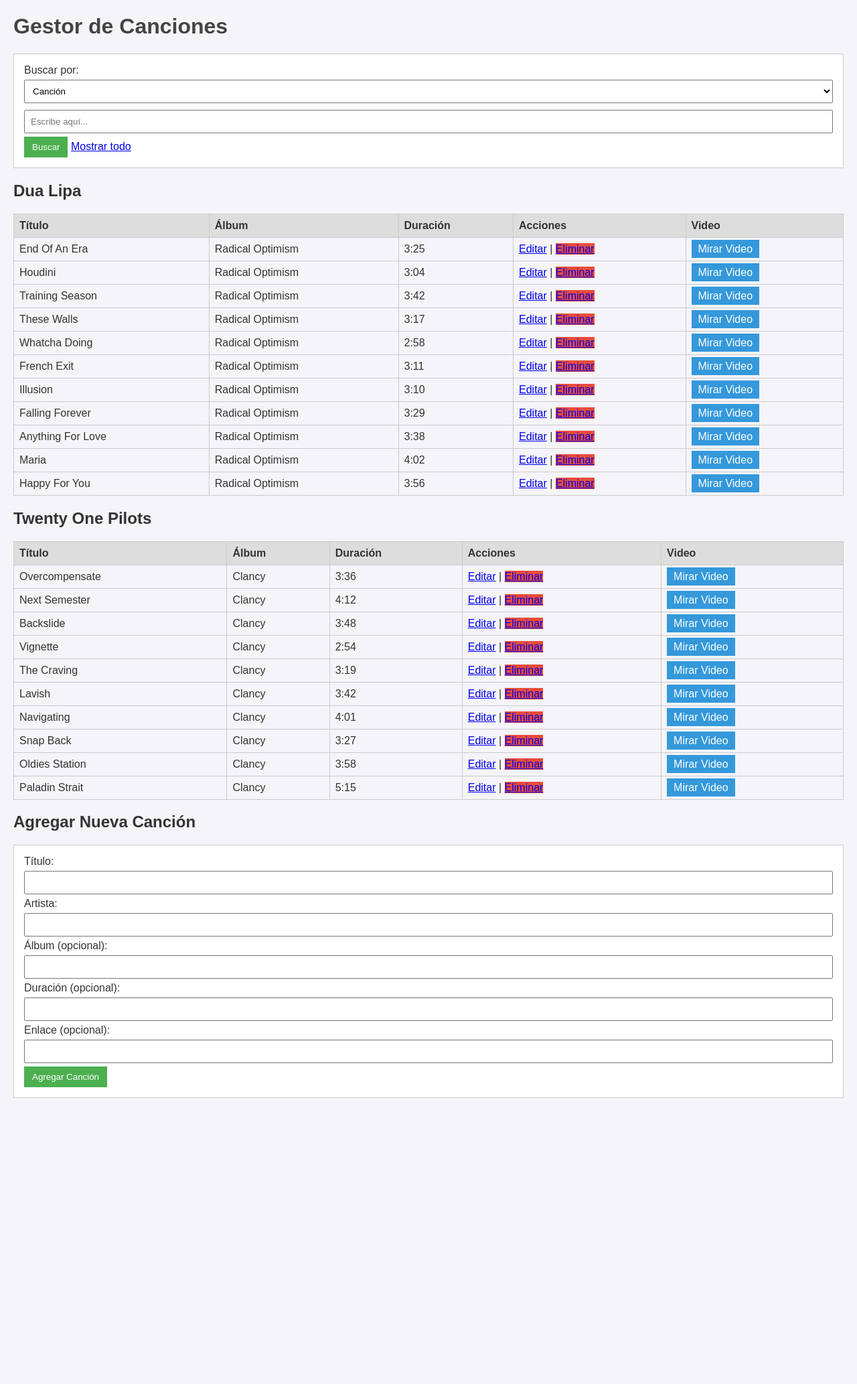
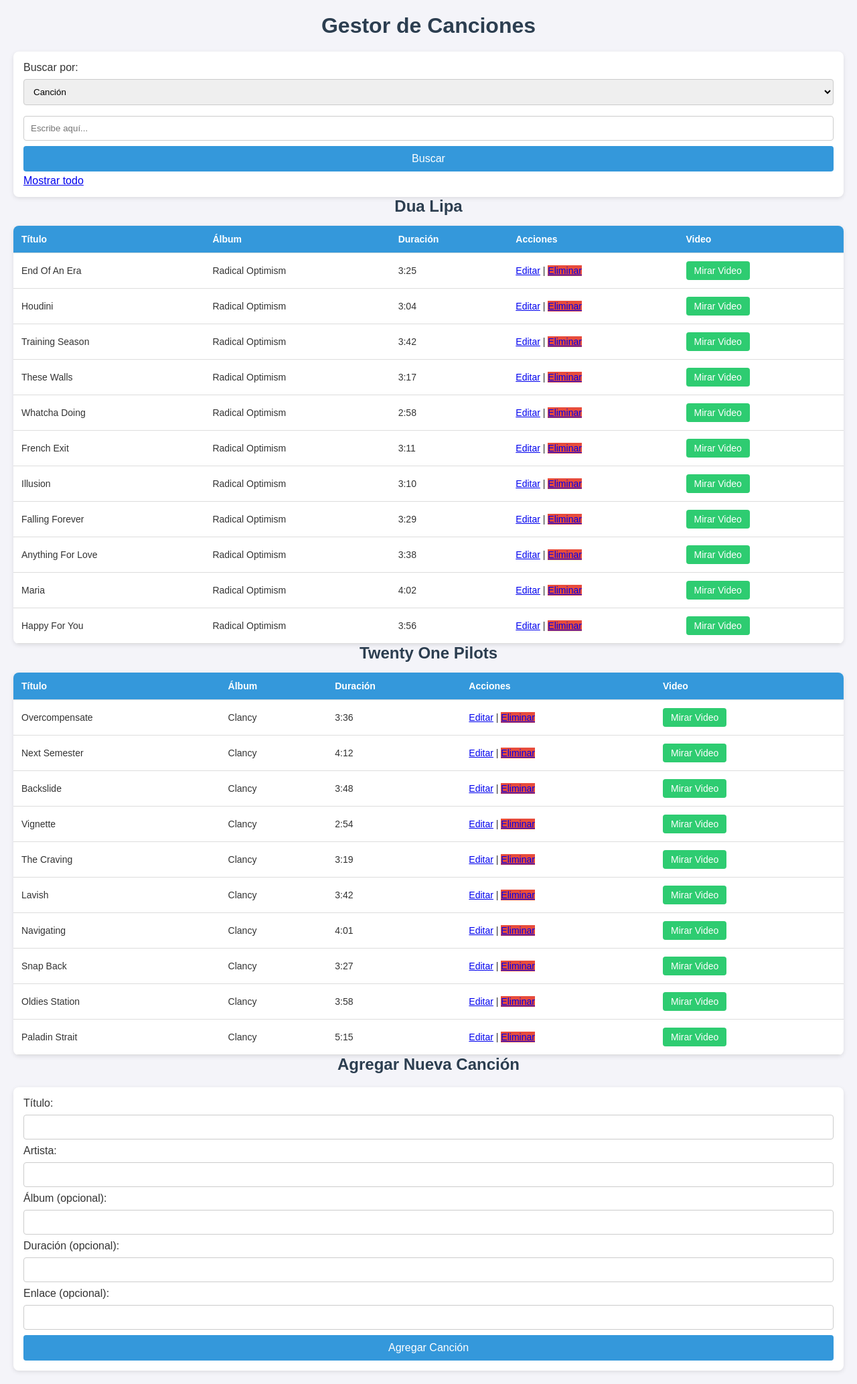
Before and after one commit to QuesitosJulio/QuesosMusicProjectV2, a PHP site: page /music_crud.php in a window 1280 px wide. Shown: the whole page at 67% size. Before the commit the page ends 1639 px from the top, so only its background shows below. Run offline with PHP 8.4, Linux system fonts and the light colour scheme; data comes from the database, SQL or seed files in the repository; data that the repository does not hold is empty.

Commit message:
Responsive style

```diff
--- a/music_crud.php
+++ b/music_crud.php
@@ -63,74 +63,140 @@
     <style>
         * {
             box-sizing: border-box;
+            margin: 0;
+            padding: 0;
         }
+
         body {
             font-family: Arial, sans-serif;
             margin: 20px;
             background: #f4f4f9;
             color: #333;
         }
-        h1 {
-            color: #444;
+
+        h1, h2 {
+            color: #2c3e50;
+            text-align: center;
+            margin-bottom: 10px;
         }
+
         table {
             width: 100%;
             border-collapse: collapse;
             margin-top: 15px;
+            background: #fff;
+            border-radius: 8px;
+            overflow: hidden;
+            box-shadow: 0 2px 6px rgba(0,0,0,0.1);
         }
+
         th, td {
-            padding: 8px;
-            border: 1px solid #ccc;
+            padding: 12px;
+            border-bottom: 1px solid #ddd;
             text-align: left;
+            font-size: 14px;
         }
+
         th {
-            background: #ddd;
+            background: #3498db;
+            color: white;
         }
+
         form {
             margin-top: 20px;
             background: #fff;
             padding: 15px;
-            border: 1px solid #ccc;
+            border-radius: 8px;
+            box-shadow: 0 2px 6px rgba(0,0,0,0.1);
         }
+
         input, select {
             width: 100%;
-            padding: 8px;
-            margin: 5px 0;
+            padding: 10px;
+            margin: 8px 0;
+            border: 1px solid #ccc;
+            border-radius: 4px;
         }
+
         button {
-            padding: 8px 12px;
-            background: #4CAF50;
+            padding: 10px 15px;
+            background: #3498db;
             color: white;
             border: none;
+            border-radius: 4px;
             cursor: pointer;
+            width: 100%;
+            font-size: 16px;
         }
+
         button:hover {
-            background: #45a049;
+            background: #2980b9;
         }
+
         .delete {
             background: #e74c3c;
         }
+
         .delete:hover {
             background: #c0392b;
         }
+
         .video-btn {
-            background: #3498db;
+            background: #2ecc71;
             color: white;
-            padding: 5px 10px;
-            border: none;
-            cursor: pointer;
+            padding: 6px 12px;
+            border-radius: 4px;
             text-decoration: none;
-        }
-        .video-btn:hover {
-            background: #2980b9;
+            display: inline-block;
+            text-align: center;
+            font-size: 14px;
         }
 
-        @media screen and (max-width: 600px) {
-            .video-btn {
+        .video-btn:hover {
+            background: #27ae60;
+        }
+
+        /* RESPONSIVE DESIGN */
+        @media screen and (max-width: 768px) {
+            table, thead, tbody, th, td, tr {
                 display: block;
                 width: 100%;
-                margin-top: 5px;
-                text-align: center;
+            }
+
+            thead tr {
+                display: none;
+            }
+
+            tr {
+                margin-bottom: 15px;
+                border: 1px solid #ddd;
+                border-radius: 8px;
+                padding: 10px;
+                background: #fff;
+                box-shadow: 0 1px 3px rgba(0,0,0,0.1);
+            }
+
+            td {
+                display: flex;
+                justify-content: space-between;
+                font-size: 14px;
+                border: none;
+                border-bottom: 1px solid #eee;
+            }
+
+            td::before {
+                content: attr(data-label);
+                font-weight: bold;
+                color: #333;
+            }
+
+            .video-btn {
+                width: 100%;
+                margin-top: 8px;
+            }
+
+            button {
+                width: 100%;
             }
         }
     </style>
@@ -147,7 +213,7 @@
         </select>
         <input type="text" name="search" id="search" value="<?= htmlspecialchars($search) ?>" placeholder="Escribe aquí..." required>
         <button type="submit">Buscar</button>
-        <a href="music_crud.php">Mostrar todo</a>
+        <a href="music_crud.php" style="display:inline-block; margin-top:5px;">Mostrar todo</a>
     </form>
 
     <?php
@@ -157,18 +223,18 @@
             if ($current_artist !== "") echo "</table>";
             $current_artist = $row['artista'];
             echo "<h2>" . htmlspecialchars($current_artist) . "</h2>";
-            echo "<table><tr><th>Título</th><th>Álbum</th><th>Duración</th><th>Acciones</th><th>Video</th></tr>";
+            echo "<table><thead><tr><th>Título</th><th>Álbum</th><th>Duración</th><th>Acciones</th><th>Video</th></tr></thead><tbody>";
         }
     ?>
         <tr>
-            <td><?= htmlspecialchars($row['titulo']) ?></td>
-            <td><?= htmlspecialchars($row['album'] ?: '(Sin álbum)') ?></td>
-            <td><?= htmlspecialchars($row['duracion'] ?: '(Sin duración)') ?></td>
-            <td>
+            <td data-label="Título"><?= htmlspecialchars($row['titulo']) ?></td>
+            <td data-label="Álbum"><?= htmlspecialchars($row['album'] ?: '(Sin álbum)') ?></td>
+            <td data-label="Duración"><?= htmlspecialchars($row['duracion'] ?: '(Sin duración)') ?></td>
+            <td data-label="Acciones">
                 <a href="?edit=<?= $row['id'] ?>">Editar</a> |
                 <a href="?delete=<?= $row['id'] ?>" onclick="return confirm('¿Eliminar esta canción?')" class="delete">Eliminar</a>
             </td>
-            <td>
+            <td data-label="Video">
                 <?php if (!empty($row['video_url'])): ?>
                     <a href="<?= $row['video_url'] ?>" target="_blank" class="video-btn">Mirar Video</a>
                 <?php else: ?>
@@ -177,6 +243,7 @@
             </td>
         </tr>
     <?php endwhile; ?>
+    </tbody>
     </table>
 
     <h2><?= $edit_data ? "Editar Canción" : "Agregar Nueva Canción" ?></h2>
```
